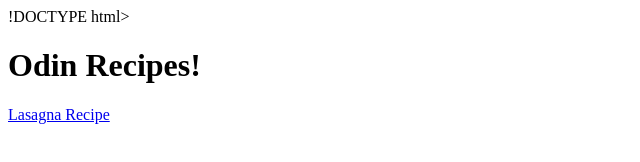
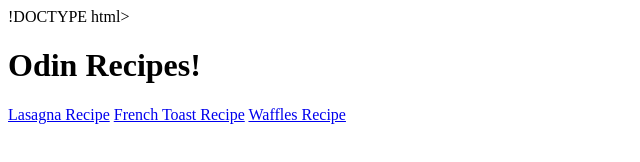
Before and after one commit to cybercii/odin-recipes, a plain HTML site: page index.html in a window 1280 px wide. Shown: the whole page, without its empty margins (0-640 px from the left). Drawn offline with Linux system fonts and the light colour scheme.

Commit message:
Add french-toast.html and waffles.html and complete them

```diff
--- a/index.html
+++ b/index.html
@@ -8,5 +8,8 @@
     <body>
         <h1>Odin Recipes!</h1>
         <a href="lasagna.html" rel="noopener noreferrer" target="_blank">Lasagna Recipe</a>
+        <a href="french-toast.html" rel="noopener noreferrer" target="_blank">French Toast Recipe</a>
+        <a href="waffles.html" rel="noopener noreferrer" target="_blank">Waffles Recipe</a>
+
     </body>
 </html>
```
Also changed, not shown: french-toast.html (added), waffles.html (added).
